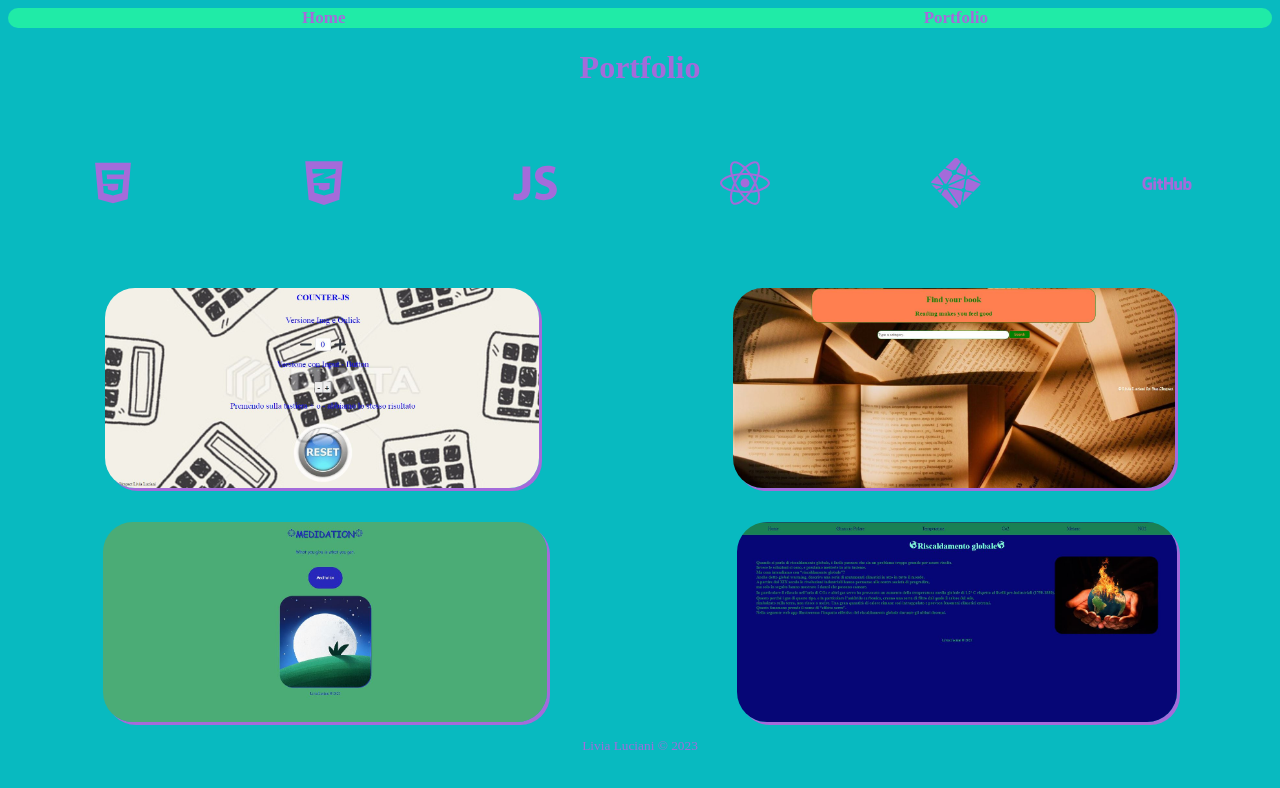
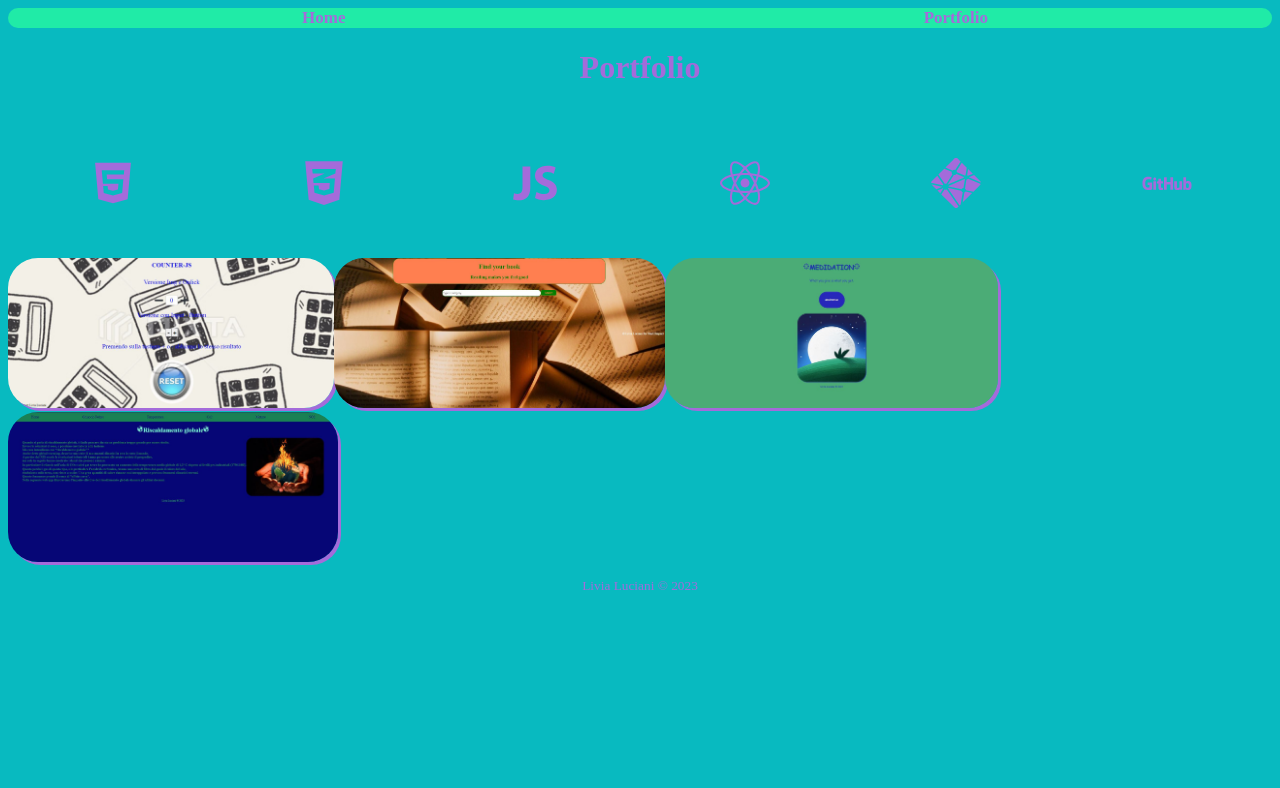
Before and after one commit to LiviaL22/My-Portfolio, a React (Vite) app: page /portfolio in a window 1280 px wide. Shown: the top 788 px of the page. Built offline with nearby package versions, Linux system fonts and the light colour scheme.

Commit message:
add method

```diff
--- a/package.json
+++ b/package.json
@@ -25,6 +25,7 @@
     "eslint-plugin-react": "^7.32.2",
     "eslint-plugin-react-hooks": "^4.6.0",
     "eslint-plugin-react-refresh": "^0.4.3",
+    "tailwindcss": "^3.3.3",
     "vite": "^4.4.5"
   }
 }
--- a/src/components/contacts/contacts.jsx
+++ b/src/components/contacts/contacts.jsx
@@ -1,22 +1,21 @@
 import Style from './contacts.module.css';
-import { BsGithub } from 'react-icons/bs';
-import { BsLinkedin } from 'react-icons/bs';
-import { BsInstagram } from 'react-icons/bs';
+import { contactsData } from './contactsData';
+
 
 export default function Contacts() {
     return(
         <>
 
         <div className={Style.contacts}>
-            <a className={Style.link} href='https://github.com/LiviaL22' rel="noopener noreferrer" target='_blank'>
-                <BsGithub/>
-            </a>
-            <a className={Style.link} href='https://www.linkedin.com/in/livia-luciani-b3a2981b0/' rel="noopener noreferrer" target='_blank'>
-                <BsLinkedin/>
-            </a>
-            <a className={Style.link} href='https://www.instagram.com/livia_luciani22/'  rel="noopener noreferrer" target='_blank'>
-               <BsInstagram/>
-            </a>
+
+            {contactsData.map(({id,link,icon})=>(
+
+                    <a key={id} href={link} rel="noopener noreferrer" target='_blank'  className={Style.link} >
+                        {icon}
+                    </a>
+
+            ))}
+
         </div>
 
         </>
--- a/src/components/contacts/contacts.module.css
+++ b/src/components/contacts/contacts.module.css
@@ -1,16 +1,3 @@
-.title {
-    color: rgb(164, 107, 218);
-    text-align: center;
-
-}
-
-.text {
-    text-align: center;
-    color: rgb(20, 128, 92);
-    font-weight: bolder;
-    font-size: large;
-}
-
 .contacts {
     display: flex;
     justify-content: space-around;
--- /dev/null
+++ b/src/components/contacts/contactsData.jsx
@@ -0,0 +1,24 @@
+import { BsGithub } from 'react-icons/bs';
+import { BsLinkedin } from 'react-icons/bs';
+import { BsInstagram } from 'react-icons/bs';
+
+export const contactsData = [
+    {
+        id:1,
+        link: 'https://github.com/LiviaL22',
+        icon: <BsGithub/>
+
+    },
+    {
+        id:2,
+        link: 'https://www.linkedin.com/in/livia-luciani-b3a2981b0/',
+        icon: <BsLinkedin/>
+
+    },
+    {
+        id:3,
+        link: 'https://www.instagram.com/livia_luciani22/',
+        icon: <BsInstagram/>
+
+    },
+]
--- a/src/page/portfolio/portfolio.jsx
+++ b/src/page/portfolio/portfolio.jsx
@@ -1,9 +1,6 @@
 import Style from './portfolio.module.css';
-import Counter from './../../assets/count.jpg';
-import Book from './../../assets/book.jpg';
-import Med from './../../assets/medi.jpg';
-import Globo from './../../assets/glo.jpg';
 import Skills from '../../components/skills/skills';
+import { portfolioData } from './portfolioData';
 
 
 export default function portfolio() {
@@ -15,27 +12,17 @@ export default function portfolio() {
 
         <div className={Style.container}>
 
-            <a href='https://livial22.github.io/Counter/' target='_blank' rel='noreferrer'>
-              <img className={Style.photo} src={Counter} alt='photo-counter'/>
-            </a>
+            {portfolioData.map(({id,image,description,link})=>(
+               <div key={id}>
+                 <a href={link}  target='_blank' rel='noreferrer'>
+                    <img className={Style.photo} src={image} alt={description} />
+                 </a>
+               </div>
+            ))}
 
-            <a href='https://livial22-book-app.netlify.app/' target='_blank' rel="noreferrer">
-                <img className={Style.photo} src={Book} alt='photo-book-app'/>
-            </a>
         </div>
 
-        <div className={Style.container}>
 
-            <a href='https://meditation-app-ll.netlify.app/' target='_blank' rel="noreferrer">
-                <img className={Style.photo} src={Med} alt='photo-meditation'/>
-            </a>
-
-            <a href='https://global-warming-ll.netlify.app/' target='_blank' rel="noreferrer">
-              <img className={Style.photo} src={Globo} alt='photo-globo'/>
-            </a>
-
-
-        </div>
 
 
         </>
--- a/src/page/portfolio/portfolio.module.css
+++ b/src/page/portfolio/portfolio.module.css
@@ -6,16 +6,17 @@
 
 .container {
     display: flex;
-    justify-content: space-around;
-    text-align: center;
-    padding-top: 30px;
+    flex-wrap: wrap;
+
 }
 
 
 .photo {
-   height: 200px;
+   height: 150px;
    border-radius: 30px;
    box-shadow: 3px 3px rgb(164, 107, 218);
+
+
 }
 
 @media (max-width: 600px) {
--- /dev/null
+++ b/src/page/portfolio/portfolioData.jsx
@@ -0,0 +1,31 @@
+import Counter from './../../assets/count.jpg';
+import Book from './../../assets/book.jpg';
+import Med from './../../assets/medi.jpg';
+import Globo from './../../assets/glo.jpg';
+
+export const portfolioData = [
+    {
+        id:1,
+        image: Counter,
+        description: 'counter',
+        link: 'https://livial22.github.io/Counter/'
+    },
+    {
+        id:2,
+        image: Book,
+        description: 'book',
+        link:'https://livial22-book-app.netlify.app/'
+    },
+    {
+        id:3,
+        image:Med,
+        description: 'meditation',
+        link:'https://meditation-app-ll.netlify.app/'
+    },
+    {
+        id:4,
+        image:Globo,
+        description: 'globo',
+        link:'https://global-warming-ll.netlify.app/'
+    },
+]
```
Also changed, not shown: src/assets/back.webp (deleted), 1 other file (tests, documents, lock files or other folders).
